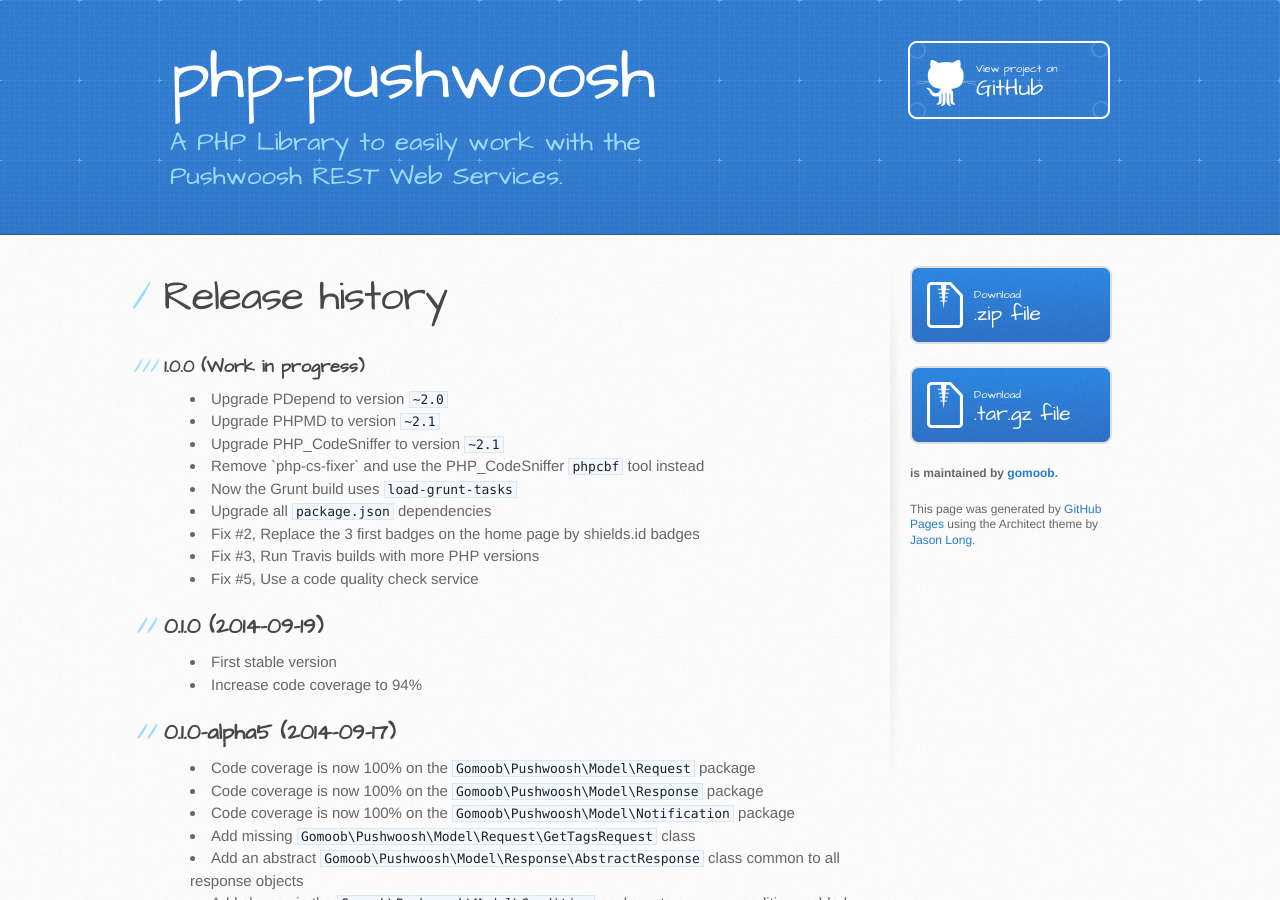
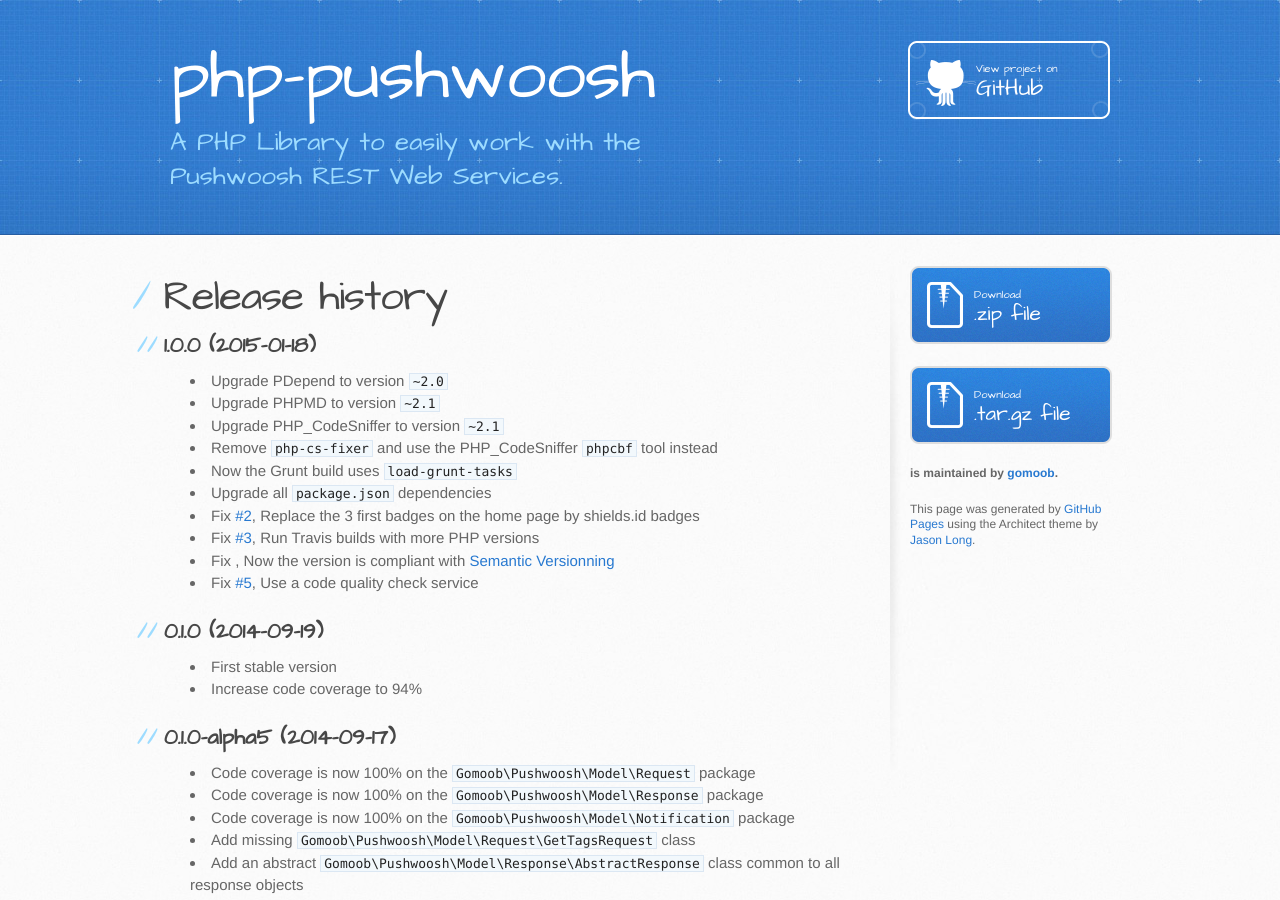
Before and after one commit to gomoob/php-pushwoosh, a Jekyll site: the page built from release-history.html, in a window 1280 px wide and 900 px high. Built offline with Jekyll 4.4.1, drawn with Linux system fonts in a browser that asks for light colours.

Commit message:
Update Github pages for version 1.0.0 of the library.

```diff
--- a/index.html
+++ b/index.html
@@ -78,7 +78,7 @@
 {% highlight json %}
 {
     "require": {
-        "gomoob/php-pushwoosh": "~0.1.0"
+        "gomoob/php-pushwoosh": "~1.0"
     }
 }
 {% endhighlight %}
--- a/release-history.html
+++ b/release-history.html
@@ -5,17 +5,30 @@
 
 <h1>Release history</h1>
 
-<h3>1.0.0 (Work in progress)</h3>
+<h2>1.0.0 (2015-01-18)</h2>
 <ul>
     <li>Upgrade PDepend to version <code>~2.0</code></li>
     <li>Upgrade PHPMD to version <code>~2.1</code></li>
     <li>Upgrade PHP_CodeSniffer to version <code>~2.1</code></li>
-    <li>Remove `php-cs-fixer` and use the PHP_CodeSniffer <code>phpcbf</code> tool instead</li>
+    <li>Remove <code>php-cs-fixer</code> and use the PHP_CodeSniffer <code>phpcbf</code> tool instead</li>
     <li>Now the Grunt build uses <code>load-grunt-tasks</code></li>
     <li>Upgrade all <code>package.json</code> dependencies</li>
-    <li>Fix #2, Replace the 3 first badges on the home page by shields.id badges</li>
-    <li>Fix #3, Run Travis builds with more PHP versions</li>
-    <li>Fix #5, Use a code quality check service</li>
+    <li>
+        Fix <a href="https://github.com/gomoob/php-pushwoosh/issues/2" target="_blank">#2</a>, Replace the 3 first
+        badges on the home page by shields.id badges
+    </li>
+    <li>
+        Fix <a href="https://github.com/gomoob/php-pushwoosh/issues/3" target="_blank">#3</a>, Run Travis builds with
+        more PHP versions
+    </li>
+    <li>
+        Fix <a href="https://github.com/gomoob/php-pushwoosh/issues/4" target="_blank"></a>, Now the version is
+        compliant with <a href="http://semver.org" target="_blank">Semantic Versionning</a>
+    </li>
+    <li>
+        Fix <a href="https://github.com/gomoob/php-pushwoosh/issues/5" target="_blank">#5</a>, Use a code quality check
+        service
+    </li>
 </ul>
 
 <h2>0.1.0 (2014-09-19)</h2>
```
